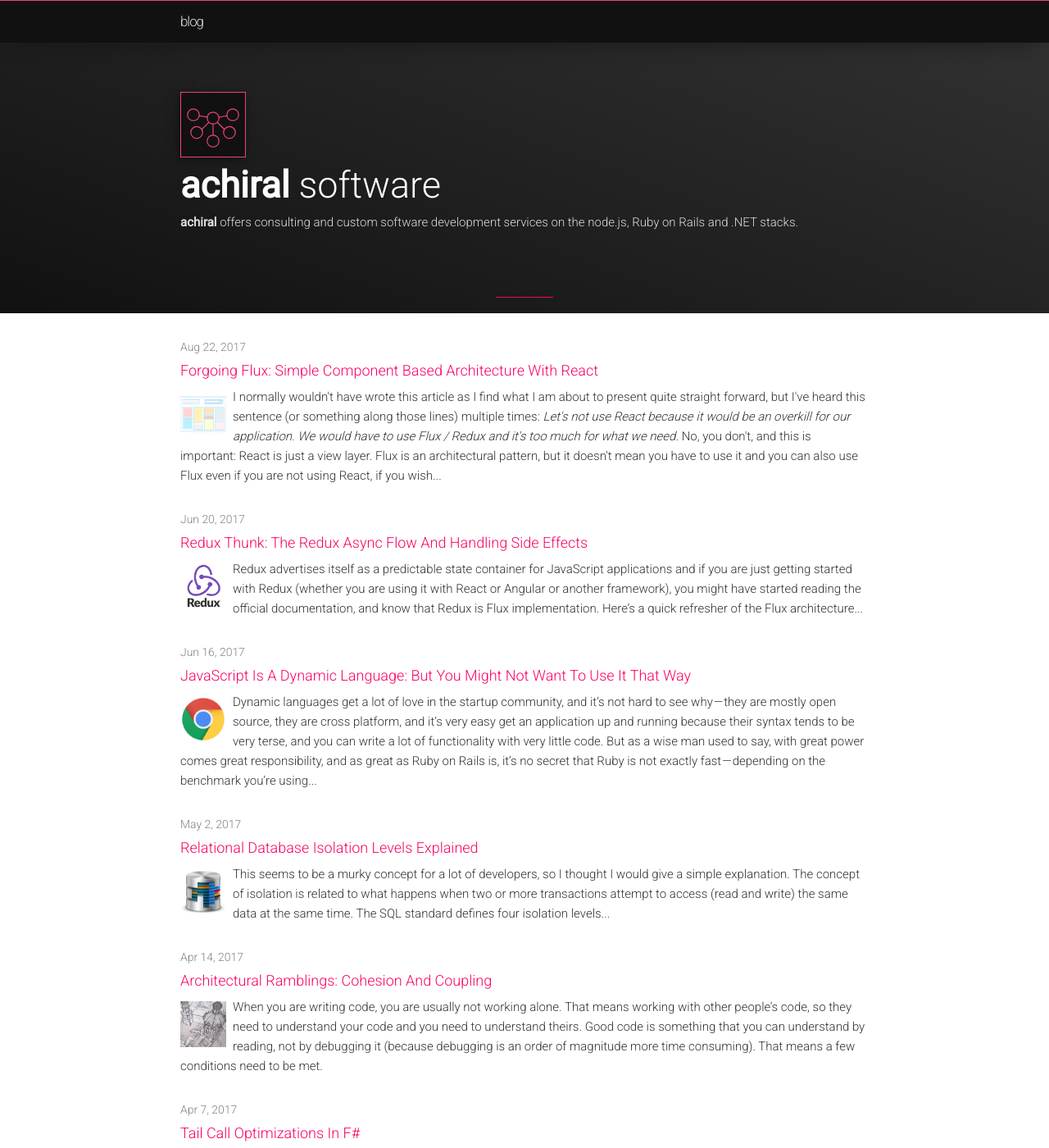
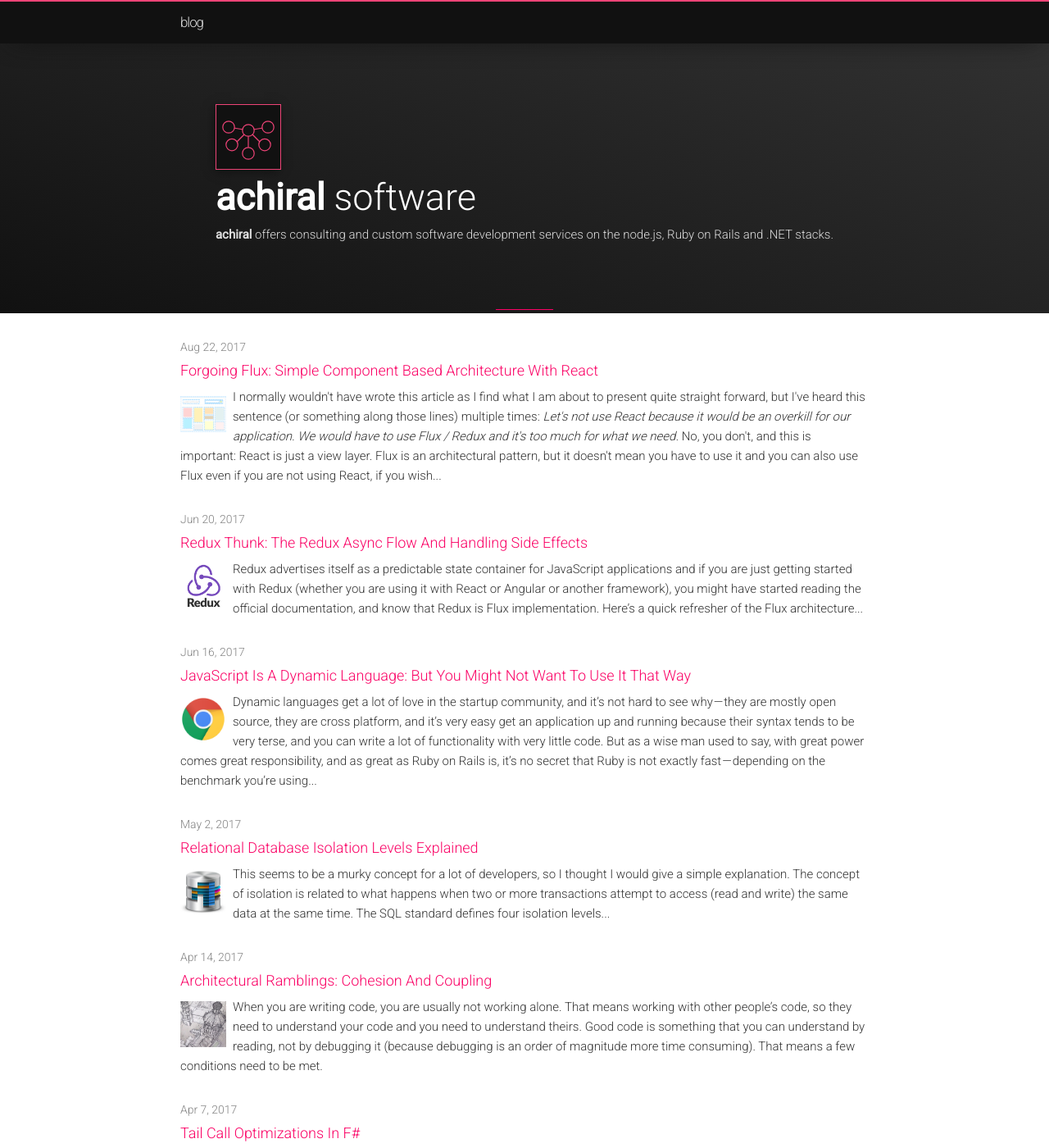
Before and after one commit to toaderflorin/eksia, a Jekyll site: the page built from index.md, in a window 1280 px wide and 1400 px high. Shown: the whole window at 82% size. Built offline with Jekyll 4.4.1, drawn with Linux system fonts in a browser that asks for light colours.

Commit message:
Some mobile UI tweaks.

```diff
--- a/_includes/header.html
+++ b/_includes/header.html
@@ -5,7 +5,7 @@
     {% assign default_paths = site.pages | map: "path" %} {% assign page_paths = site.header_pages | default: default_paths %}
 
     <a class="site-title" href="{{ "/" | relative_url }}">{{ site.title | escape }}</a> {% if page_paths %}
-    <nav class="site-nav">
+    <!-- <nav class="site-nav">
       <input type="checkbox" id="nav-trigger" class="nav-trigger" />
       <label for="nav-trigger">
           <span class="menu-icon">
@@ -22,6 +22,6 @@
         <a class="page-link" href="{{ my_page.url | relative_url }}">{{ my_page.title | escape }}</a> {% endif %} {% endfor
         %}
       </div>
-    </nav>
+    </nav> -->
     {% endif %}
 </header>
--- a/_layouts/default.html
+++ b/_layouts/default.html
@@ -7,7 +7,7 @@
     {% include header.html %}
 
     <div class="gradient">
-      <div style="width: 840px; margin: auto; margin-top: 50px; padding: 0; display: flex; flex-direction: column; align-items: left;">
+      <div style="max-width: 840px; margin: auto; margin-top: 50px; padding: 15px; display: flex; flex-direction: column; align-items: left;">
           <svg class="site-logo" width="80" height="80" viewBox="0 0 100 100" stroke="#ee4477" stroke-width="1.5" fill="#111"
             xmlns="http://www.w3.org/2000/svg"
             style="box-shadow: -2px 2px 12px -1px  rgba(0, 0, 0, 0.5); margin: 0;">
@@ -32,7 +32,7 @@
             <b>achiral</b> offers consulting and custom software development services on the node.js, Ruby on Rails and .NET stacks.
           </div>
 
-          <div style="width: 840px; display: flex; flex-direction: column; align-items: center;">
+          <div style="max-width: 840px; display: flex; flex-direction: column; align-items: center;">
             <div style="height: 80px; border-bottom: 1px solid #fa0265; width: 70px;">
             </div>
           </div>
--- a/_sass/minima/_layout.scss
+++ b/_sass/minima/_layout.scss
@@ -1,6 +1,6 @@
 
 .site-header {
-  border-top: 1px solid #ee4477;
+  border-top: 2px solid #ee4477;
   min-height: $spacing-unit * 1.5;
   background-color: #111;
   width: 100%;
```
Also changed, not shown: 3 other files.
